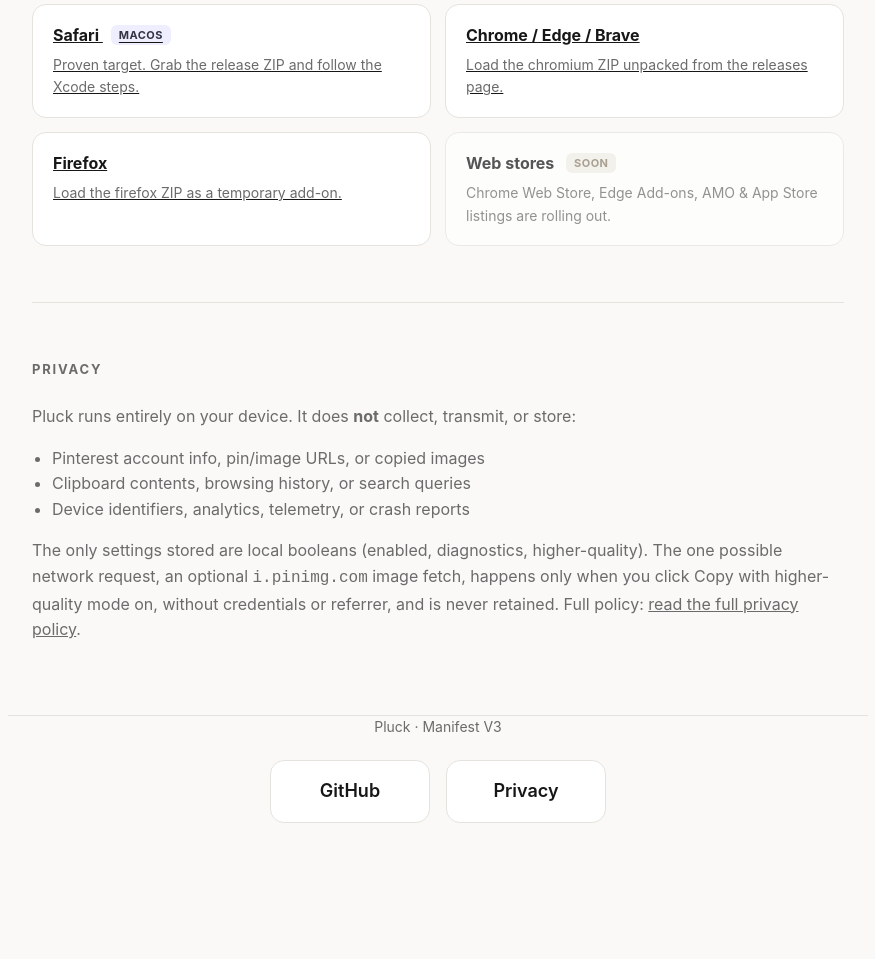
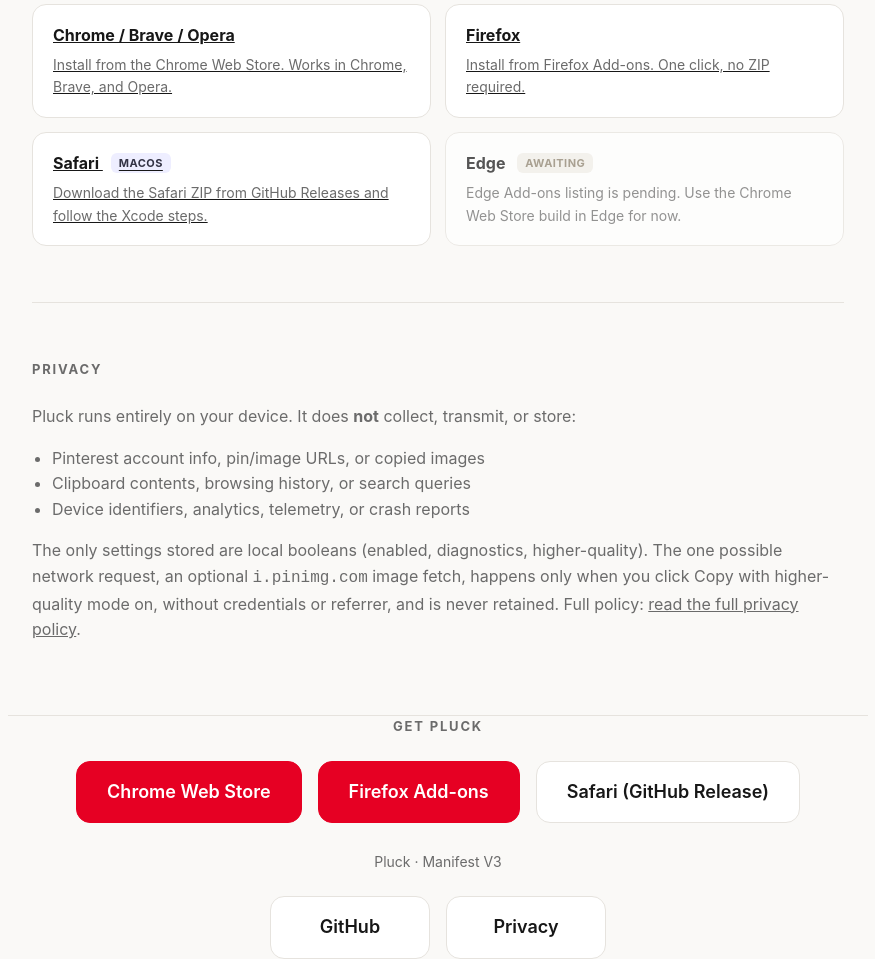
Before and after one commit to Bbrizly/pluck, a browser extension: page index.html in a window 1280 px wide. Shown: the part 1629-2588 px from the top of the page, without its empty margins (202-1077 px from the left). Before the commit the page ends 2452 px from the top, so only its background shows below. Drawn offline with Linux system fonts and the light colour scheme.

Commit message:
Better links and fix release

```diff
--- a/index.html
+++ b/index.html
@@ -58,11 +58,14 @@
   .badge.soon{background:#f1efe9; color:#8a7f6b}
   .priv p{color:var(--muted)}
   .priv ul{color:var(--muted); padding-left:20px}
+  #get-pluck{scroll-margin-top:24px}
   footer{padding:56px 0 80px; text-align:center; border-top:1px solid var(--line)}
-  footer .meta{color:var(--muted); font-size:14px; margin:0 0 22px}
+  footer h2{font-size:13px; text-transform:uppercase; letter-spacing:.14em; color:var(--muted); margin:0 0 24px; font-weight:700}
+  footer .meta{color:var(--muted); font-size:14px; margin:28px 0 22px}
   footer .links{display:flex; gap:16px; justify-content:center; flex-wrap:wrap}
   footer .links a{display:inline-block; padding:16px 30px; font-size:18px; font-weight:600;
     border:1px solid var(--line); border-radius:14px; background:var(--card); text-decoration:none; min-width:160px}
+  footer .links a.primary{background:var(--accent); color:#fff; border-color:var(--accent)}
   @media(max-width:640px){
     .ba,.feats,.install{grid-template-columns:1fr}
     header{padding:56px 0 32px}
@@ -85,7 +88,7 @@
     <span class="pill">No analytics</span>
   </div>
   <div class="cta">
-    <a class="btn primary" href="https://github.com/Bbrizly/pluck/releases">Download</a>
+    <a class="btn primary" href="#get-pluck">Download</a>
     <a class="btn ghost" href="https://github.com/Bbrizly/pluck">View source</a>
   </div>
   <div class="demo">
@@ -118,21 +121,21 @@
   <section>
     <h2>Install</h2>
     <div class="install">
+      <a class="box" href="https://chromewebstore.google.com/detail/pluck/elfpnbkmeejlmmigamabibgofdkoadml">
+        <h3>Chrome / Brave / Opera</h3>
+        <p>Install from the Chrome Web Store. Works in Chrome, Brave, and Opera.</p>
+      </a>
+      <a class="box" href="https://addons.mozilla.org/en-CA/firefox/addon/pinpluck/">
+        <h3>Firefox</h3>
+        <p>Install from Firefox Add-ons. One click, no ZIP required.</p>
+      </a>
       <a class="box" href="https://github.com/Bbrizly/pluck/releases">
         <h3>Safari <span class="badge">macOS</span></h3>
-        <p>Proven target. Grab the release ZIP and follow the Xcode steps.</p>
-      </a>
-      <a class="box" href="https://github.com/Bbrizly/pluck/releases">
-        <h3>Chrome / Edge / Brave</h3>
-        <p>Load the chromium ZIP unpacked from the releases page.</p>
-      </a>
-      <a class="box" href="https://github.com/Bbrizly/pluck/releases">
-        <h3>Firefox</h3>
-        <p>Load the firefox ZIP as a temporary add-on.</p>
+        <p>Download the Safari ZIP from GitHub Releases and follow the Xcode steps.</p>
       </a>
       <div class="box pending">
-        <h3>Web stores <span class="badge soon">soon</span></h3>
-        <p>Chrome Web Store, Edge Add-ons, AMO &amp; App Store listings are rolling out.</p>
+        <h3>Edge <span class="badge soon">awaiting</span></h3>
+        <p>Edge Add-ons listing is pending. Use the Chrome Web Store build in Edge for now.</p>
       </div>
     </div>
   </section>
@@ -151,7 +154,13 @@
 
 </main>
 
-<footer class="wrap">
+<footer class="wrap" id="get-pluck">
+  <h2>Get Pluck</h2>
+  <div class="links">
+    <a class="primary" href="https://chromewebstore.google.com/detail/pluck/elfpnbkmeejlmmigamabibgofdkoadml">Chrome Web Store</a>
+    <a class="primary" href="https://addons.mozilla.org/en-CA/firefox/addon/pinpluck/">Firefox Add-ons</a>
+    <a href="https://github.com/Bbrizly/pluck/releases">Safari (GitHub Release)</a>
+  </div>
   <p class="meta">Pluck · Manifest V3</p>
   <div class="links">
     <a href="https://github.com/Bbrizly/pluck">GitHub</a>
```
Also changed, not shown: .github/workflows/release.yml.
